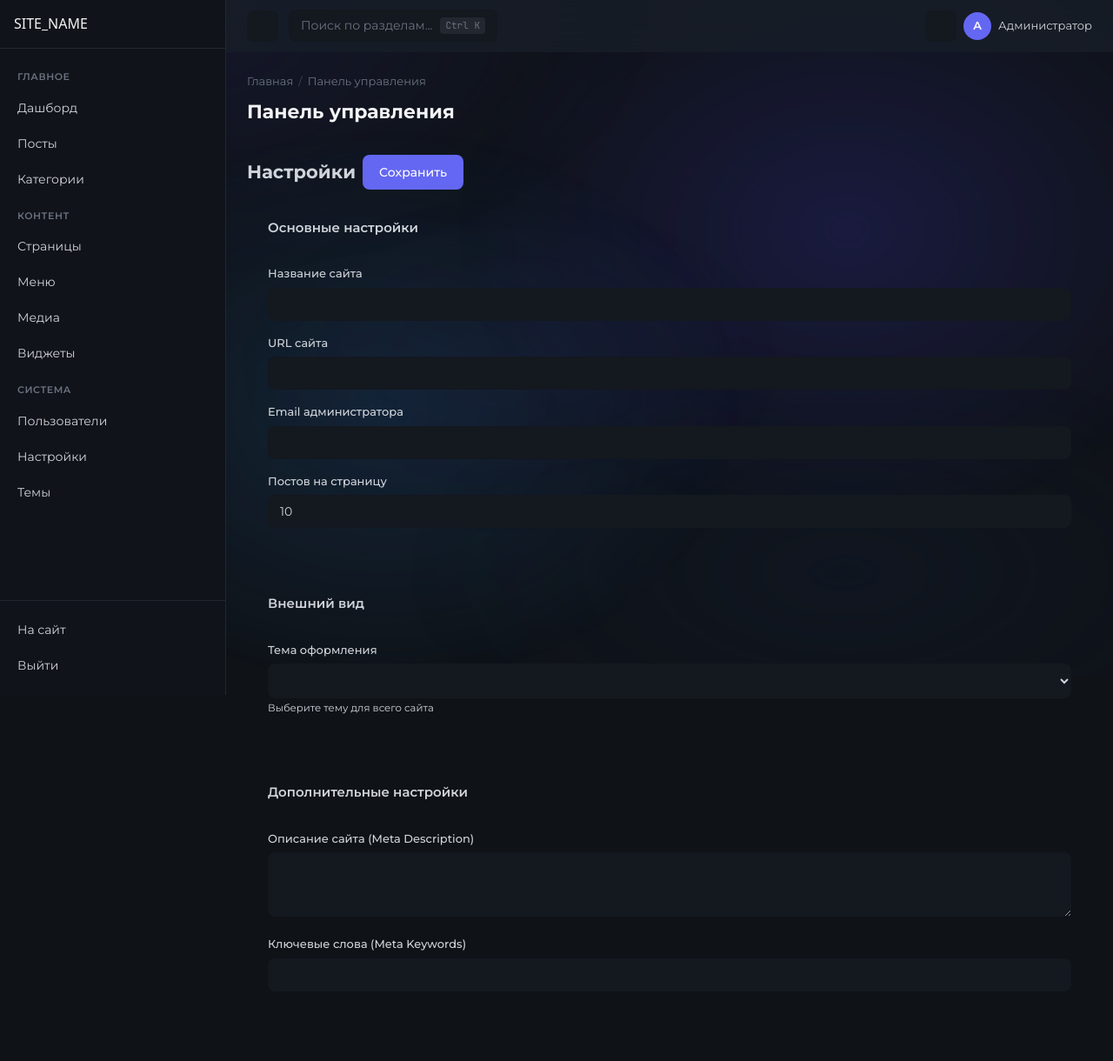
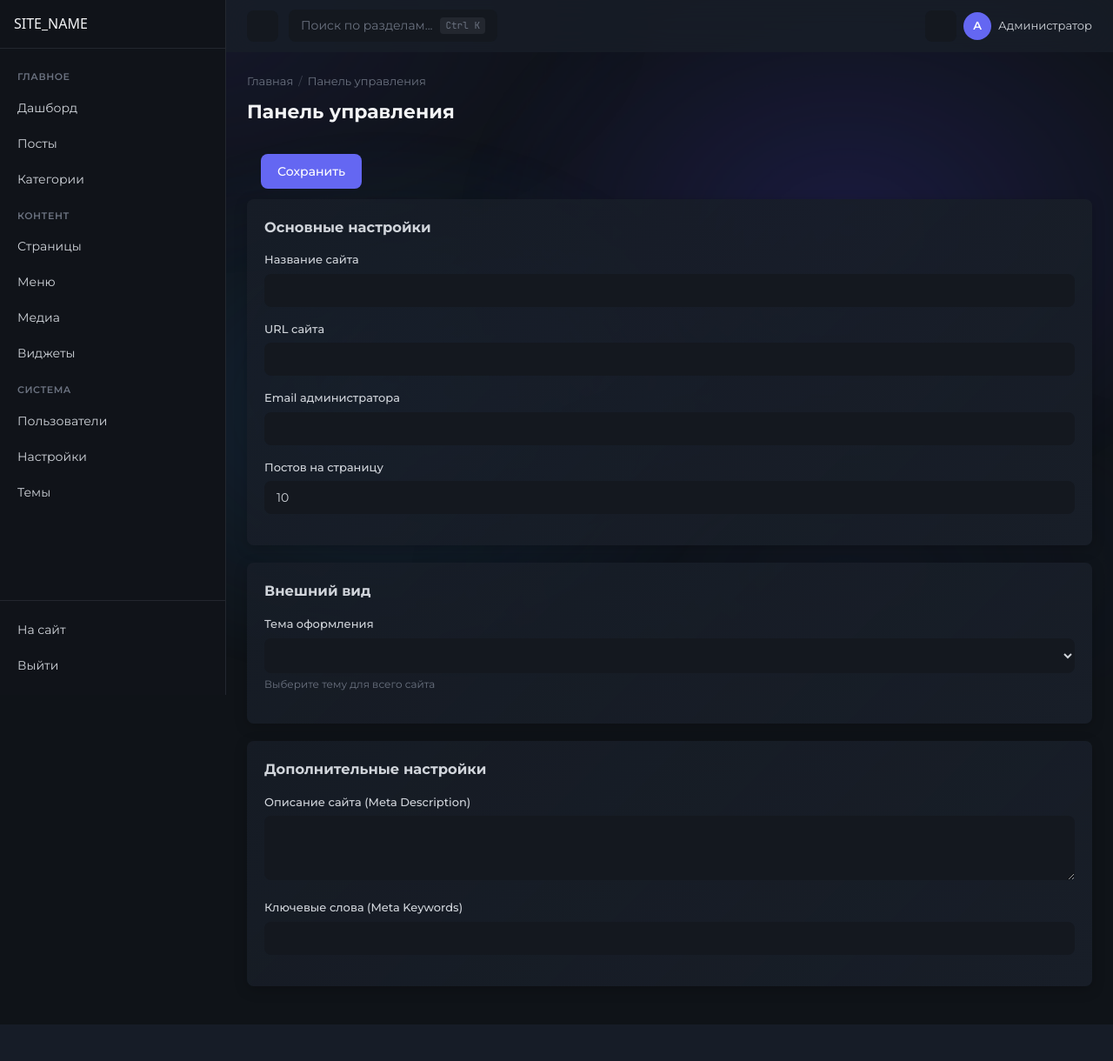
Before and after one commit to imcrazymonk-pixel/cms, a PHP site: template admin/templates/settings/index.php in a window 1280 px wide. Shown: the part 22-1242 px from the top of the page at 87% size. After the commit the page ends 1200 px from the top, so only its background shows below. Run offline with PHP 8.4, Linux system fonts and the light colour scheme; the template is opened without the code that fills it, so the values that code supplies are empty; some libraries are stand-ins or nearby versions; some web fonts are replaced.

Commit message:
feat(panel): restyle form pages with new components

```diff
--- a/admin/templates/settings/index.php
+++ b/admin/templates/settings/index.php
@@ -1,5 +1,4 @@
-<div class="page-header-actions">
-    <h2>Настройки</h2>
+<div class="dg-toolbar">
     <button type="button" class="btn btn-primary" onclick="document.getElementById('settings-form').submit()"><?= icon('save') ?> Сохранить</button>
 </div>
 
@@ -10,7 +9,7 @@
 <form id="settings-form" method="POST" action="/admin/settings/update">
     <?= csrf_field() ?>
 
-    <div class="settings-section">
+    <div class="card form-card">
         <h3>Основные настройки</h3>
 
         <div class="form-group">
@@ -38,7 +37,7 @@
         </div>
     </div>
 
-    <div class="settings-section">
+    <div class="card form-card">
         <h3>Внешний вид</h3>
 
         <div class="form-group">
@@ -69,7 +68,7 @@
         </div>
     </div>
 
-    <div class="settings-section">
+    <div class="card form-card">
         <h3>Дополнительные настройки</h3>
 
         <div class="form-group">
@@ -84,26 +83,3 @@
         </div>
     </div>
 </form>
-
-<style>
-.settings-section {
-    background: var(--bg-card);
-    padding: 20px 24px;
-    border-radius: var(--radius-md);
-    margin-bottom: 20px;
-    border: 1px solid var(--border-light);
-    box-shadow: var(--shadow-sm);
-}
-.settings-section h3 {
-    margin-top: 0;
-    margin-bottom: 20px;
-    padding-bottom: 12px;
-    border-bottom: 1px solid var(--border-light);
-    font-size: 15px;
-    font-weight: 600;
-    color: var(--text-primary);
-    display: flex;
-    align-items: center;
-    gap: 8px;
-}
-</style>
--- a/public/css/panel/components.css
+++ b/public/css/panel/components.css
@@ -171,3 +171,55 @@ input:focus, textarea:focus, select:focus {
 .icon svg { width: 18px; height: 18px; }
 .icon-sm svg { width: 16px; height: 16px; }
 .icon-lg svg { width: 28px; height: 28px; }
+
+/* === Формы: карточки, подсказки, колонки === */
+.form-card { padding: 20px; margin-bottom: 20px; }
+.form-card h3 { margin-top: 0; }
+
+.form-hint { display: block; font-size: 12px; color: var(--text-muted); margin-top: 4px; }
+
+.form-col-main { flex: 2; min-width: 0; }
+.form-col-sidebar { flex: 1; min-width: 260px; }
+
+.image-preview { margin-top: 8px; }
+.image-preview img {
+  max-width: 100%;
+  border-radius: var(--radius);
+  border: 1px solid var(--border);
+  display: block;
+}
+
+/* === Менеджер тем === */
+.themes-grid {
+  display: grid;
+  grid-template-columns: repeat(auto-fill, minmax(240px, 1fr));
+  gap: 16px;
+}
+.theme-card {
+  display: flex;
+  flex-direction: column;
+  gap: 8px;
+  padding: 16px;
+  border: 1px solid var(--border);
+  border-radius: var(--radius-lg);
+  background: hsl(var(--card));
+  box-shadow: var(--shadow-card);
+}
+.theme-card.theme-active {
+  border-color: rgba(34, 197, 94, 0.5);
+  background: rgba(34, 197, 94, 0.06);
+}
+.theme-card-header {
+  display: flex;
+  justify-content: space-between;
+  align-items: center;
+  gap: 8px;
+}
+.theme-card-header strong { color: var(--text-heading); }
+.theme-card-name { font-size: 13px; color: var(--text-muted); }
+.theme-card-name code {
+  background: hsl(var(--secondary));
+  padding: 1px 6px;
+  border-radius: 4px;
+}
+.theme-card-desc { margin: 0; color: var(--text-muted); font-size: 14px; flex: 1; }
```
Also changed, not shown: admin/templates/menus/edit.php (+3 -5 lines), admin/templates/pages/form.php (+4 -5 lines), admin/templates/posts/form.php (+3 -4 lines), admin/templates/theme/index.php (+6 -58 lines).
